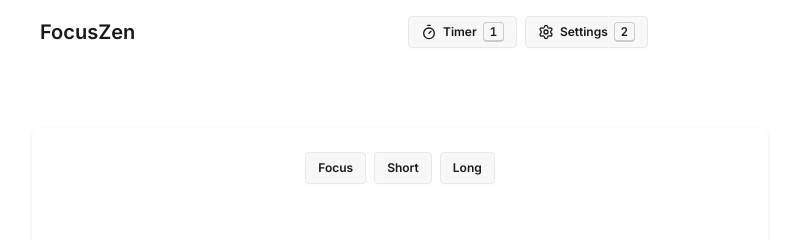
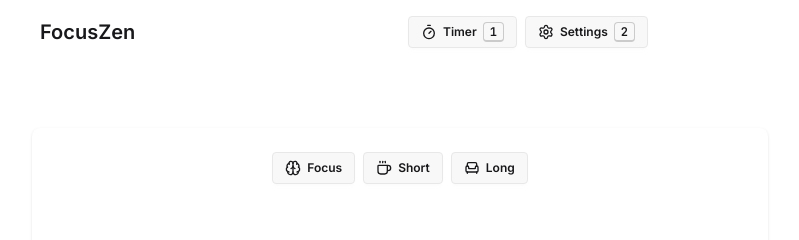
Before and after one commit to zaymorielvandrell/focuszen, a Next.js app: page / in a window 1280 px wide. Shown: the top 240 px of the page, without its empty margins (240-1039 px from the left). Built offline with nearby package versions, Linux system fonts and the light colour scheme.

Commit message:
feat(ui): add icons to session buttons

```diff
--- a/src/app/page.tsx
+++ b/src/app/page.tsx
@@ -1,6 +1,9 @@
 "use client";
 
 import {
+  ArmchairIcon,
+  BrainIcon,
+  CoffeeIcon,
   PauseIcon,
   PlayIcon,
   RotateCcwIcon,
@@ -54,18 +57,21 @@ const Page = () => {
             type="button"
             className="btn btn-sm"
             onClick={() => setSessionType("focus")}>
+            <BrainIcon />
             Focus
           </button>
           <button
             type="button"
             className="btn btn-sm"
             onClick={() => setSessionType("short_break")}>
+            <CoffeeIcon />
             Short
           </button>
           <button
             type="button"
             className="btn btn-sm"
             onClick={() => setSessionType("long_break")}>
+            <ArmchairIcon />
             Long
           </button>
         </div>
```
